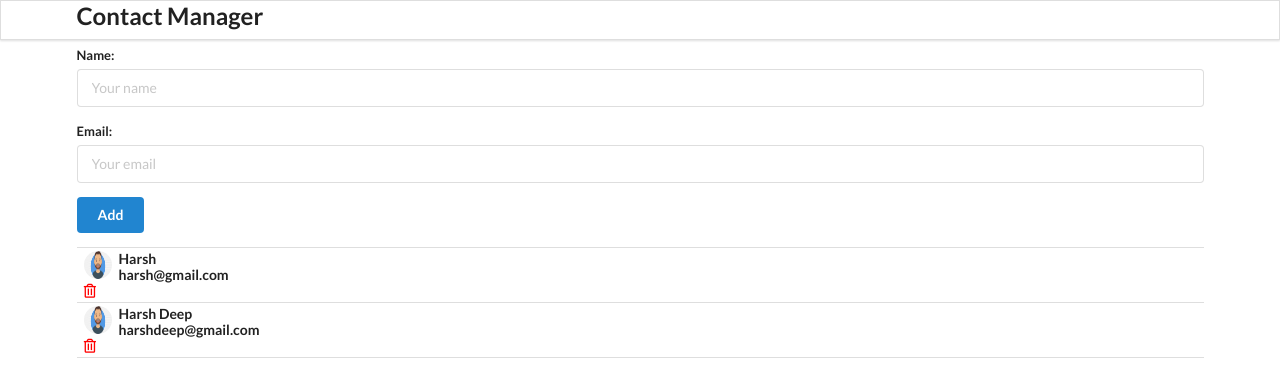
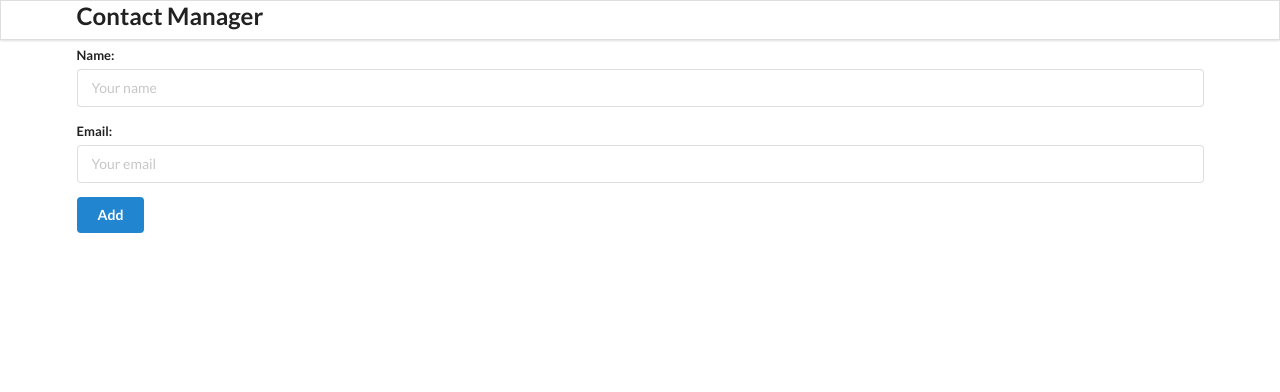
Before and after one commit to kaaliharsh/contact-app, a React (Create React App) app: page / in a window 1280 px wide. Shown: the top 392 px of the page. Built offline with nearby package versions, Linux system fonts and the light colour scheme.

Commit message:
complete till the addContactHandler in AddContacts

```diff
--- a/src/components/AddContact.js
+++ b/src/components/AddContact.js
@@ -1,18 +1,36 @@
 import React from "react";
 
 class AddContact extends  React.Component{
+    state={
+        name:"",
+        email:"",
+    };
+
+    add=(e)=>{
+        e.preventDefault();
+        if(this.state.name==="" || this.state.email===""){
+            alert("All the fills are manadatory!!!");
+            return;
+        }
+        this.props.addContactHandler(this.state);
+        this.setState({name:"",email:""});
+        // console.log(this.state);
+
+
+    }
+
     render(){
         return(
             <div className="ui main">
                 <h2>Add Contacts</h2>
-                <form className="ui form">
+                <form className="ui form" onSubmit={this.add}>
                     <div className="field">
                         <label>Name: </label>
-                        <input type="text" name="name" placeholder="Your name"></input>
+                        <input type="text" name="name" placeholder="Your name" value={this.state.name} onChange={(e)=>this.setState({name:e.target.value})}></input>
                     </div>
                     <div className="field">
                         <label>Email: </label>
-                        <input type="text" name="name" placeholder="Your email"></input>
+                        <input type="text" name="email" placeholder="Your email" value={this.state.email} onChange={(e)=>this.setState({email:e.target.value})}/>
                     </div>
                     <button className="ui button blue">Add</button>
                 </form>
--- a/src/components/App.js
+++ b/src/components/App.js
@@ -1,27 +1,20 @@
-import React from 'react';
+import React,{useState} from 'react';
 import './App.css';
 import Header from './Header';
 import AddContact from './AddContact';
 import ContactList from './ContactList';
 function App() {
 
-  const contacts=[
-    {
-      id:"1",
-      "name":"Harsh",
-      "email":"harsh@gmail.com"
-    },
-    {
-      id:"2",
-      "name":"Harsh Deep",
-      "email":"harshdeep@gmail.com"
-    }
-  ];
+  const[contacts,setContacts]=useState([]);
+
+  const addContactHandler=(contact)=>{
+    console.log(contact);
+  };
 
  return(
   <div className='ui container'>
     <Header/>
-    <AddContact/>
+    <AddContact addContactHandler={addContactHandler}/>
     <ContactList contacts={contacts}/>
   </div>
  );
```
